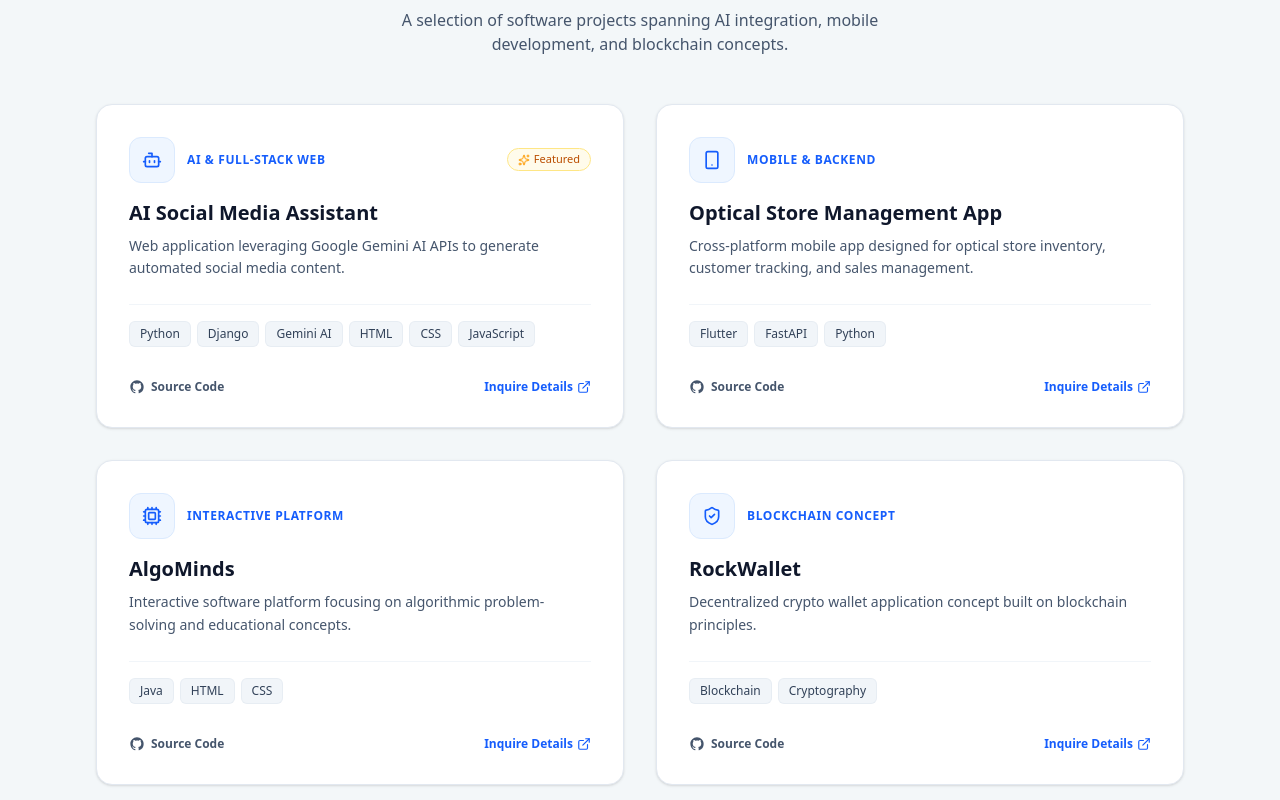
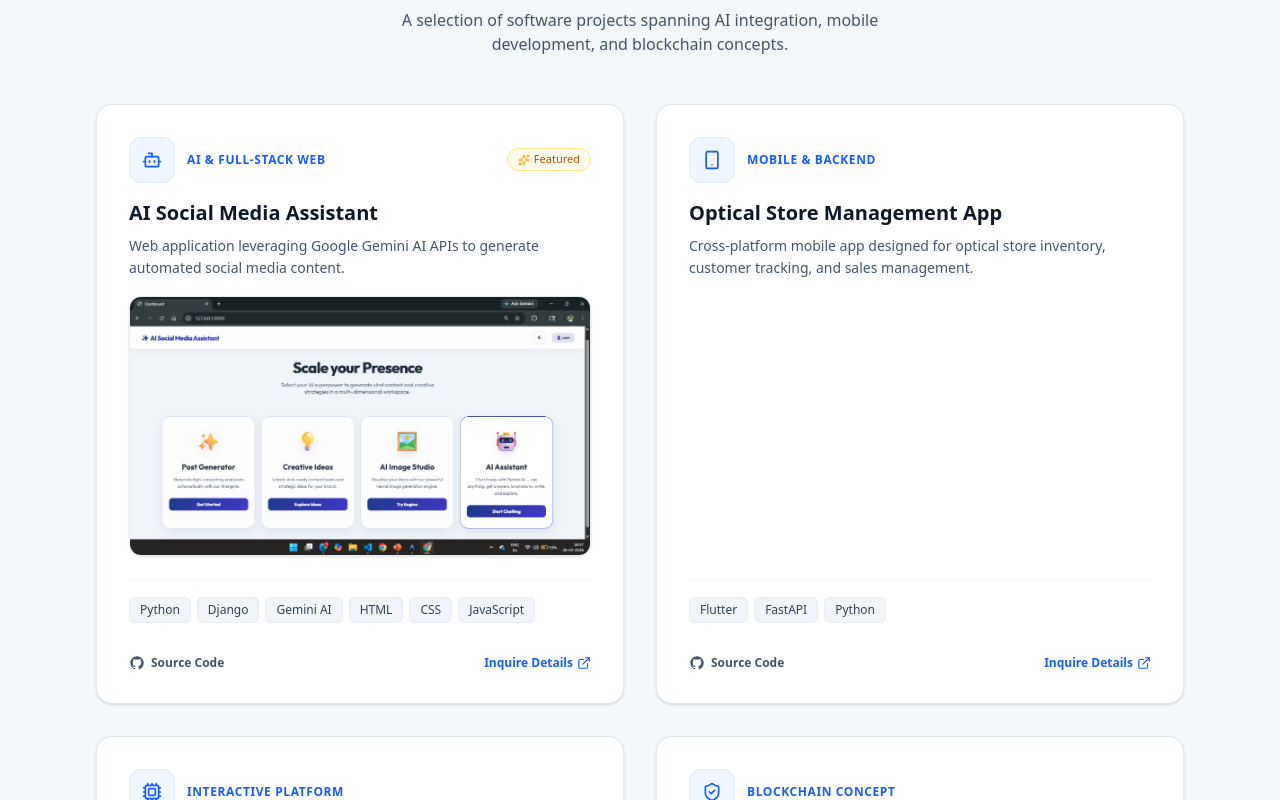
Before and after one commit to Moxit-shah01/Portfolio-moxit, a Next.js app: page / in a window 1280 px wide. Shown: the part 2320-3120 px from the top of the page. Built offline with nearby package versions, Linux system fonts and the light colour scheme.

Commit message:
add_ai_social_assistant_screenshot

```diff
--- a/components/Projects.tsx
+++ b/components/Projects.tsx
@@ -1,5 +1,6 @@
 "use client";
 
+import Image from "next/image";
 import { FolderGit2, ExternalLink, Sparkles, Layers, Bot, Smartphone, Cpu, ShieldCheck } from "lucide-react";
 import { GithubIcon } from "@/components/icons/BrandIcons";
 
@@ -11,6 +12,7 @@ interface Project {
   desc: string;
   icon: any;
   featured?: boolean;
+  image?: string;
 }
 
 const projects: Project[] = [
@@ -22,6 +24,7 @@ const projects: Project[] = [
     desc: "Web application leveraging Google Gemini AI APIs to generate automated social media content.",
     icon: Bot,
     featured: true,
+    image: "/images/ai-social-assistant.png",
   },
   {
     id: "optical-store-app",
@@ -103,9 +106,22 @@ export function Projects() {
                   <h3 className="text-xl font-bold text-slate-900 dark:text-white mb-2 group-hover:text-blue-600 dark:group-hover:text-blue-400 transition-colors">
                     {project.title}
                   </h3>
-                  <p className="text-slate-600 dark:text-slate-300 text-sm leading-relaxed mb-6">
+                  <p className="text-slate-600 dark:text-slate-300 text-sm leading-relaxed mb-4">
                     {project.desc}
                   </p>
+
+                  {/* Project Screenshot Banner if available */}
+                  {project.image && (
+                    <div className="relative w-full aspect-16/9 mb-6 rounded-xl overflow-hidden border border-slate-200/80 dark:border-slate-800 shadow-sm group-hover:shadow-md transition-all duration-300">
+                      <Image
+                        src={project.image}
+                        alt={`${project.title} Dashboard Screenshot`}
+                        fill
+                        sizes="(max-width: 768px) 100vw, 50vw"
+                        className="object-cover object-top group-hover:scale-105 transition-transform duration-500"
+                      />
+                    </div>
+                  )}
                 </div>
 
                 {/* Tech Stack Pills & Links */}
```
Also changed, not shown: public/images/ai-social-assistant.png.
